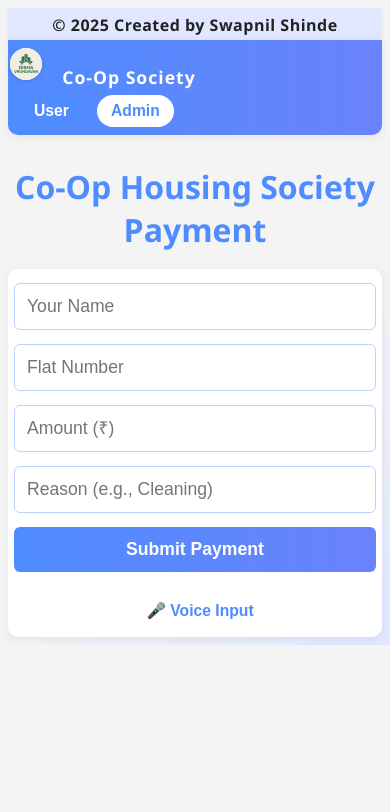
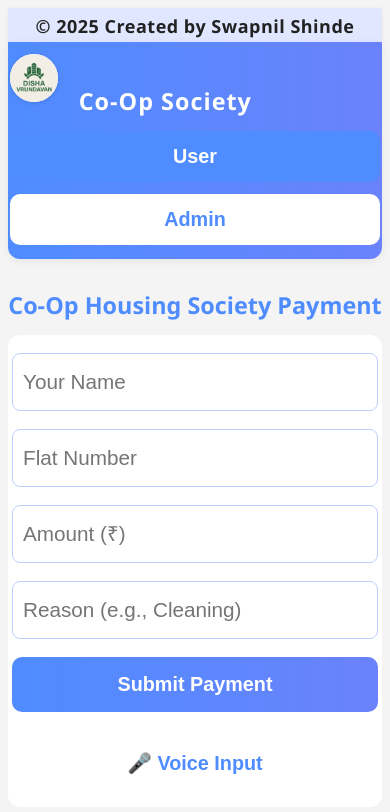
Before and after one commit to Alpha288GG/Co-op_society, a plain HTML site: page index.html in a window 390 px wide. Drawn offline with Linux system fonts and the light colour scheme.

Commit message:
Add files via upload

```diff
--- a/index.html
+++ b/index.html
@@ -2,6 +2,7 @@
 <html lang="en">
 <head>
   <meta charset="UTF-8">
+  <meta name="viewport" content="width=device-width, initial-scale=1.0">
   <title>Society Payment Portal</title>
   <link rel="stylesheet" href="style.css">
 </head>
--- a/style.css
+++ b/style.css
@@ -204,19 +204,55 @@ h1 {
   }
 }
 @media (max-width: 600px) {
+  html, body {
+    font-size: 18px;
+    background: #f4f4f4;
+  }
   .navbar {
     flex-direction: column;
     align-items: stretch;
-    padding: 8px 2px;
+    padding: 12px 2px 8px 2px;
+    border-radius: 0 0 12px 12px;
   }
   .nav-left {
     flex-direction: column;
     align-items: flex-start;
-    margin-bottom: 6px;
+    margin-bottom: 8px;
   }
   .logo {
-    height: 32px;
-    margin-bottom: 4px;
+    height: 48px;
+    margin-bottom: 8px;
+  }
+  .brand {
+    font-size: 1.3em;
+  }
+  .nav-btn {
+    width: 100%;
+    margin: 6px 0;
+    border-radius: 10px;
+    font-size: 1.1em;
+    padding: 14px 0;
+  }
+  form {
+    padding: 18px 4px 12px 4px;
+    gap: 18px;
+    border-radius: 12px;
+    box-shadow: none;
+  }
+  input, button[type="submit"] {
+    font-size: 1.15em;
+    padding: 16px 10px;
+    border-radius: 8px;
+  }
+  button[type="submit"] {
+    font-size: 1.1em;
+    padding: 16px 0;
+    border-radius: 10px;
+  }
+  #records {
+    box-shadow: none;
+    border-radius: 0;
+    padding: 10px 2px 6px 2px;
   }
   table, thead, tbody, th, td, tr {
     display: block;
@@ -226,32 +262,38 @@ h1 {
     display: none;
   }
   tr {
-    margin-bottom: 16px;
+    margin-bottom: 18px;
     border-bottom: 2px solid #e0e7ff;
     background: #fff;
-    border-radius: 8px;
+    border-radius: 10px;
     box-shadow: 0 1px 4px #0001;
-    padding: 8px 0;
+    padding: 10px 0;
   }
   td {
     border: none;
     position: relative;
     padding-left: 48%;
-    min-height: 32px;
-    font-size: 1em;
+    min-height: 36px;
+    font-size: 1.08em;
     background: none;
+    word-break: break-word;
   }
   td:before {
     position: absolute;
-    left: 8px;
-    top: 8px;
+    left: 10px;
+    top: 10px;
     width: 45%;
     white-space: nowrap;
     font-weight: bold;
     color: #4f8cff;
     content: attr(data-label);
+    font-size: 1em;
   }
   .proof-thumb {
-    height: 20px;
+    height: 28px;
+  }
+  h1 {
+    font-size: 1.3em;
+    margin-bottom: 14px;
   }
 }
```
